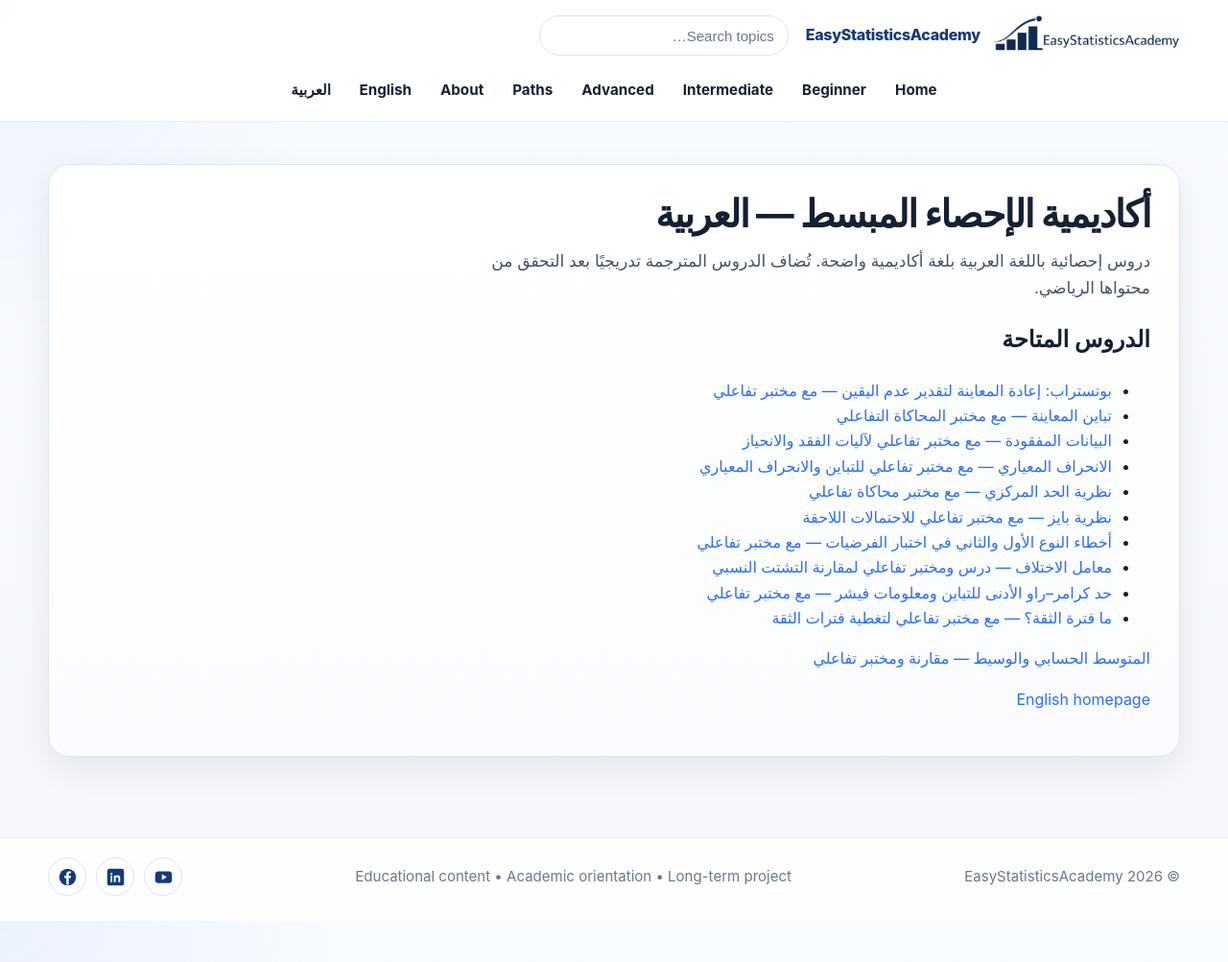
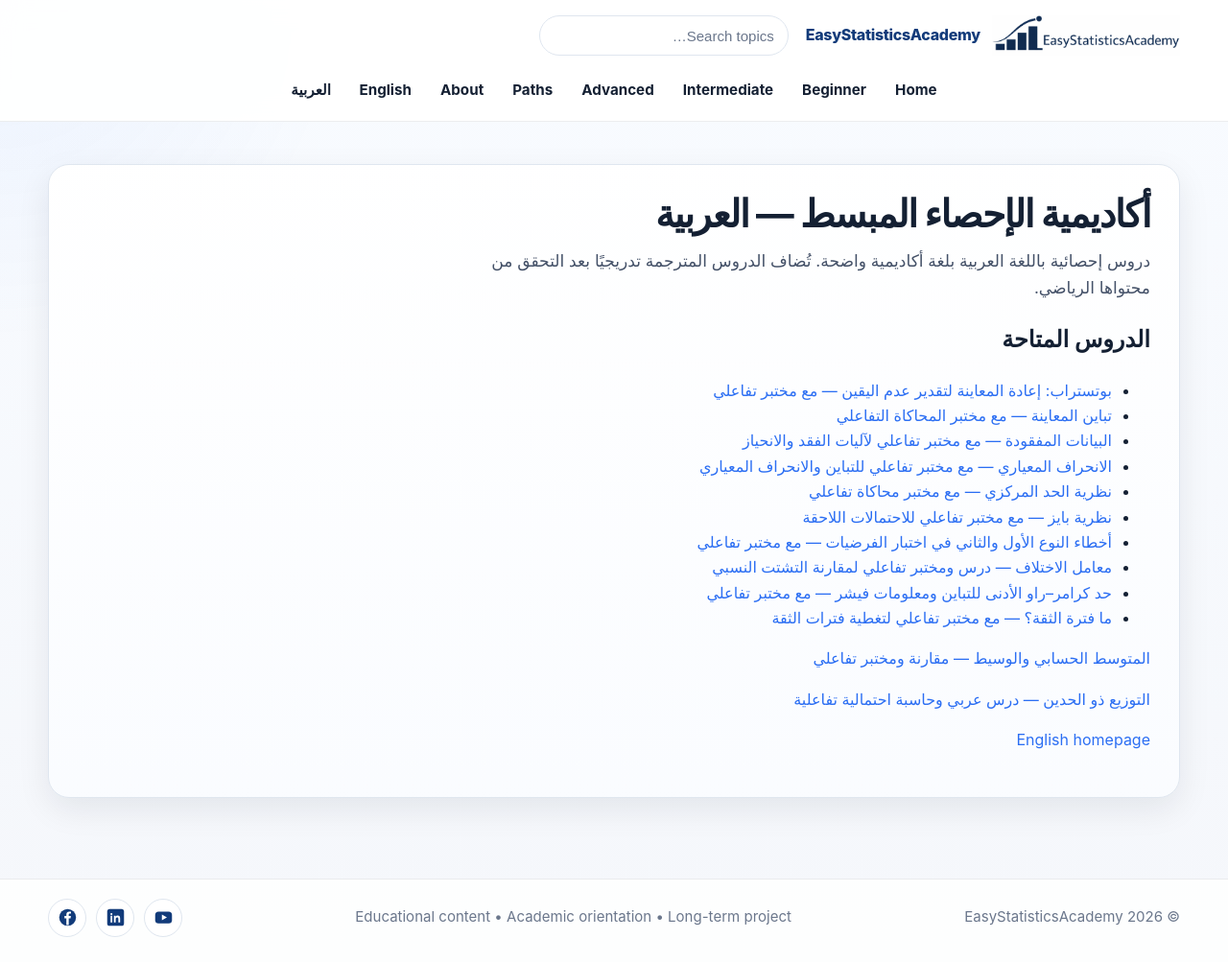
Before and after one commit to ammar-homaida-statistics/easystatisticsacademy, a Jekyll site: the page built from ar/index.md, in a window 1280 px wide and 1003 px high. Shown: the whole window at 96% size. Built offline with Jekyll 4.4.1, drawn with Linux system fonts in a browser that asks for light colours.

Commit message:
Batch 61: register published bilingual Binomial page in metadata and Arabic homepage

```diff
--- a/ar/index.md
+++ b/ar/index.md
@@ -11,5 +11,6 @@ lang: ar
 <h2>الدروس المتاحة</h2>
 <ul><li><a href="/ar/inference/assumptions-robustness/bootstrap-as-robust-tool/">بوتستراب: إعادة المعاينة لتقدير عدم اليقين — مع مختبر تفاعلي</a></li><li><a href="/ar/foundations/sampling-variability/">تباين المعاينة — مع مختبر المحاكاة التفاعلي</a></li><li><a href="/ar/foundations/missing-data/">البيانات المفقودة — مع مختبر تفاعلي لآليات الفقد والانحياز</a></li><li><a href="/ar/descriptive/spread/standard-deviation/">الانحراف المعياري — مع مختبر تفاعلي للتباين والانحراف المعياري</a></li><li><a href="/ar/probability/lln-clt/central-limit-theorem/">نظرية الحد المركزي — مع مختبر محاكاة تفاعلي</a></li><li><a href="/ar/probability/conditional/bayes-theorem/">نظرية بايز — مع مختبر تفاعلي للاحتمالات اللاحقة</a></li><li><a href="/ar/inference/hypothesis-testing/type1-type2-errors/">أخطاء النوع الأول والثاني في اختبار الفرضيات — مع مختبر تفاعلي</a></li><li><a href="/ar/descriptive/spread/coefficient-of-variation/">معامل الاختلاف — درس ومختبر تفاعلي لمقارنة التشتت النسبي</a></li><li><a href="/ar/mathematical-statistics/fisher-information-and-efficiency/cramer-rao-lower-bound/">حد كرامر–راو الأدنى للتباين ومعلومات فيشر — مع مختبر تفاعلي</a></li><li><a href="/ar/inference/confidence-intervals/what-is-a-confidence-interval/">ما فترة الثقة؟ — مع مختبر تفاعلي لتغطية فترات الثقة</a></li></ul>
 <p><a href="/ar/descriptive/center/mean-vs-median/">المتوسط الحسابي والوسيط — مقارنة ومختبر تفاعلي</a></p>
+<p><a href="/ar/probability/distributions/binomial-distribution/">التوزيع ذو الحدين — درس عربي وحاسبة احتمالية تفاعلية</a></p>
 <p><a href="/" lang="en" dir="ltr">English homepage</a></p>
 </div></section>
```
